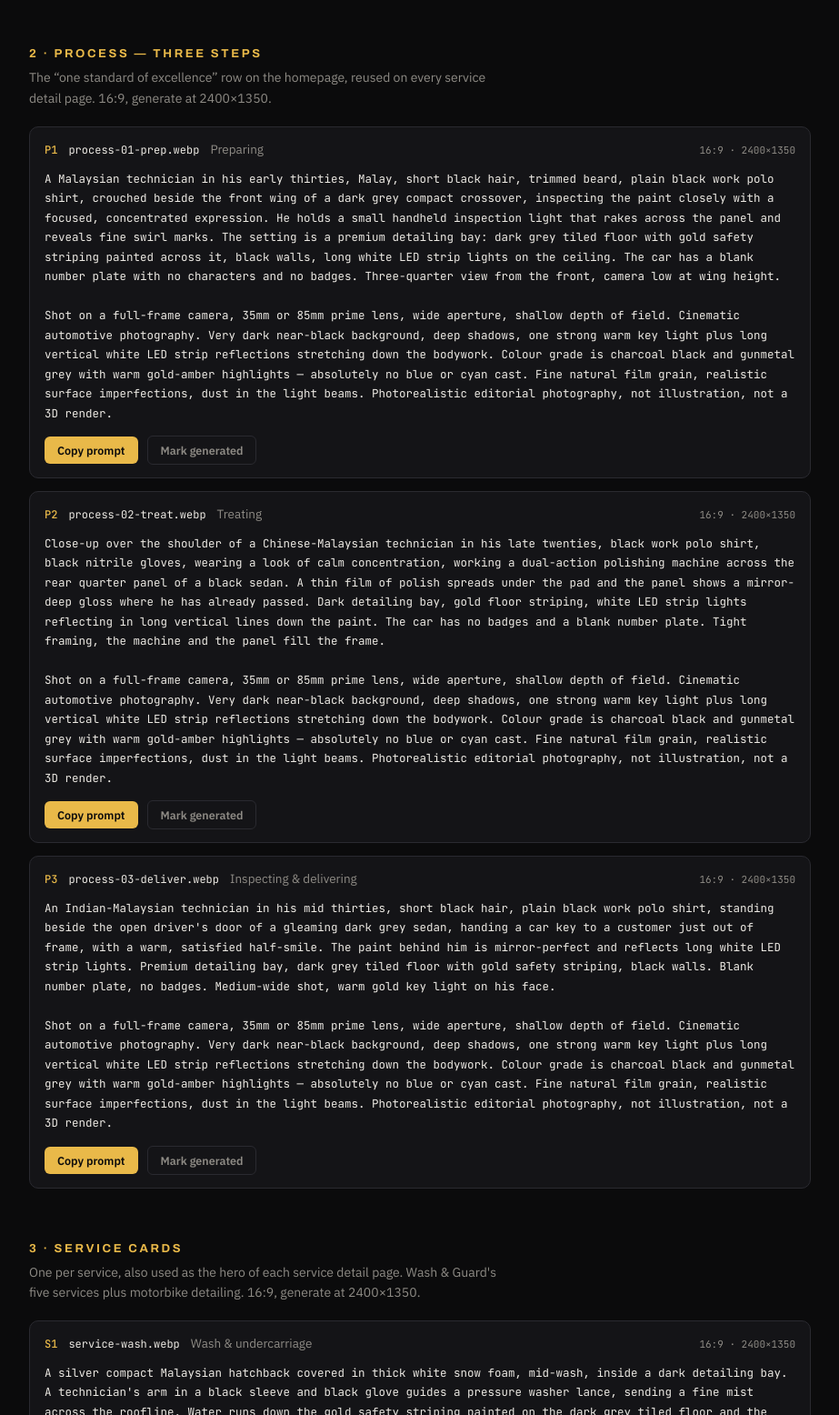
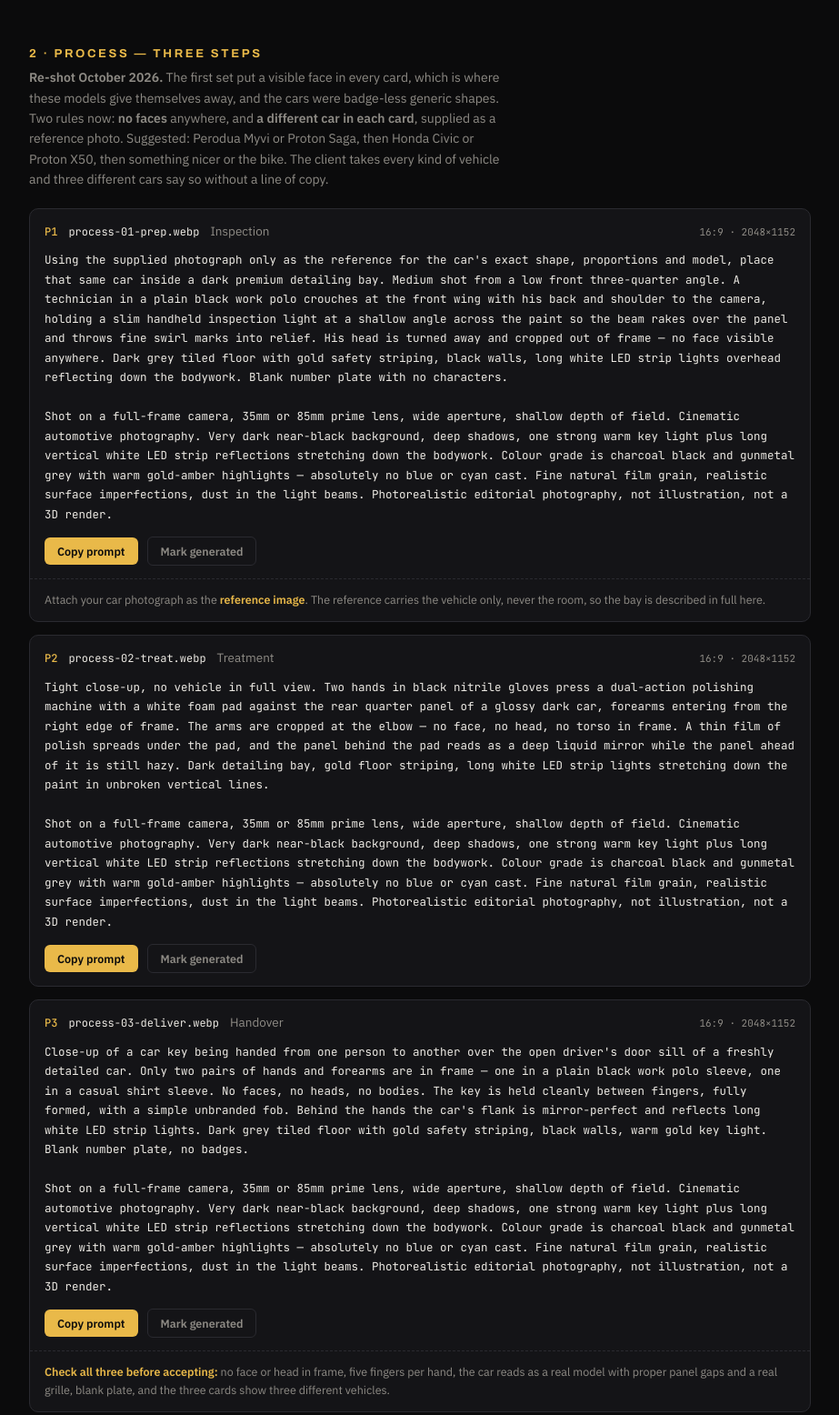
Before and after one commit to mysense-my/wash-and-guard, a plain HTML site: page media-prompts.html in a window 1280 px wide. Shown: the part 1920-3476 px from the top of the page at 91% size, without its empty margins (178-1101 px from the left). Drawn offline with Linux system fonts and the light colour scheme.

Commit message:
Re-shoot the three process cards
The first set put a visible face in every card, which is where these models
give themselves away, and the cars were badge-less generic shapes that read as
CGI rather than real vehicles. The client also noted the page implied they only
take new cars.

The replacements are built from real car reference photos and show no faces at
all: a hatchback under an inspection light with the technician's back to camera,
a gloved hand on a polisher, and two pairs of hands passing a key. Three
different vehicles across the row, so the mix says every kind of car is welcome
without a line of copy.

Co-Authored-By: Claude Opus 5 <noreply@anthropic.com>

```diff
--- a/media-prompts.html
+++ b/media-prompts.html
@@ -146,14 +146,16 @@ const SECTIONS = [
 },
 {
  title:"2 · Process — three steps",
- sub:"The “one standard of excellence” row on the homepage, reused on every service detail page. 16:9, generate at 2400×1350.",
+ sub:"<b>Re-shot October 2026.</b> The first set put a visible face in every card, which is where these models give themselves away, and the cars were badge-less generic shapes. Two rules now: <b>no faces</b> anywhere, and <b>a different car in each card</b>, supplied as a reference photo. Suggested: Perodua Myvi or Proton Saga, then Honda Civic or Proton X50, then something nicer or the bike. The client takes every kind of vehicle and three different cars say so without a line of copy.",
  items:[
-  {id:"P1", file:"process-01-prep.webp", role:"Preparing", dims:"16:9 · 2400×1350",
-   text:"A Malaysian technician in his early thirties, Malay, short black hair, trimmed beard, plain black work polo shirt, crouched beside the front wing of a dark grey compact crossover, inspecting the paint closely with a focused, concentrated expression. He holds a small handheld inspection light that rakes across the panel and reveals fine swirl marks. The setting is a premium detailing bay: dark grey tiled floor with gold safety striping painted across it, black walls, long white LED strip lights on the ceiling. The car has a blank number plate with no characters and no badges. Three-quarter view from the front, camera low at wing height."},
-  {id:"P2", file:"process-02-treat.webp", role:"Treating", dims:"16:9 · 2400×1350",
-   text:"Close-up over the shoulder of a Chinese-Malaysian technician in his late twenties, black work polo shirt, black nitrile gloves, wearing a look of calm concentration, working a dual-action polishing machine across the rear quarter panel of a black sedan. A thin film of polish spreads under the pad and the panel shows a mirror-deep gloss where he has already passed. Dark detailing bay, gold floor striping, white LED strip lights reflecting in long vertical lines down the paint. The car has no badges and a blank number plate. Tight framing, the machine and the panel fill the frame."},
-  {id:"P3", file:"process-03-deliver.webp", role:"Inspecting &amp; delivering", dims:"16:9 · 2400×1350",
-   text:"An Indian-Malaysian technician in his mid thirties, short black hair, plain black work polo shirt, standing beside the open driver's door of a gleaming dark grey sedan, handing a car key to a customer just out of frame, with a warm, satisfied half-smile. The paint behind him is mirror-perfect and reflects long white LED strip lights. Premium detailing bay, dark grey tiled floor with gold safety striping, black walls. Blank number plate, no badges. Medium-wide shot, warm gold key light on his face."}
+  {id:"P1", file:"process-01-prep.webp", role:"Inspection", dims:"16:9 · 2048×1152",
+   text:"Using the supplied photograph only as the reference for the car's exact shape, proportions and model, place that same car inside a dark premium detailing bay. Medium shot from a low front three-quarter angle. A technician in a plain black work polo crouches at the front wing with his back and shoulder to the camera, holding a slim handheld inspection light at a shallow angle across the paint so the beam rakes over the panel and throws fine swirl marks into relief. His head is turned away and cropped out of frame — no face visible anywhere. Dark grey tiled floor with gold safety striping, black walls, long white LED strip lights overhead reflecting down the bodywork. Blank number plate with no characters.",
+   note:"Attach your car photograph as the <b>reference image</b>. The reference carries the vehicle only, never the room, so the bay is described in full here."},
+  {id:"P2", file:"process-02-treat.webp", role:"Treatment", dims:"16:9 · 2048×1152",
+   text:"Tight close-up, no vehicle in full view. Two hands in black nitrile gloves press a dual-action polishing machine with a white foam pad against the rear quarter panel of a glossy dark car, forearms entering from the right edge of frame. The arms are cropped at the elbow — no face, no head, no torso in frame. A thin film of polish spreads under the pad, and the panel behind the pad reads as a deep liquid mirror while the panel ahead of it is still hazy. Dark detailing bay, gold floor striping, long white LED strip lights stretching down the paint in unbroken vertical lines."},
+  {id:"P3", file:"process-03-deliver.webp", role:"Handover", dims:"16:9 · 2048×1152",
+   text:"Close-up of a car key being handed from one person to another over the open driver's door sill of a freshly detailed car. Only two pairs of hands and forearms are in frame — one in a plain black work polo sleeve, one in a casual shirt sleeve. No faces, no heads, no bodies. The key is held cleanly between fingers, fully formed, with a simple unbranded fob. Behind the hands the car's flank is mirror-perfect and reflects long white LED strip lights. Dark grey tiled floor with gold safety striping, black walls, warm gold key light. Blank number plate, no badges.",
+   note:"<b>Check all three before accepting:</b> no face or head in frame, five fingers per hand, the car reads as a real model with proper panel gaps and a real grille, blank plate, and the three cards show three different vehicles."}
  ]
 },
 {
```
Also changed, not shown: index.html (+2 -2 lines), assets/process-01-prep.webp, assets/process-02-treat.webp, assets/process-03-deliver.webp, 1 other file.
